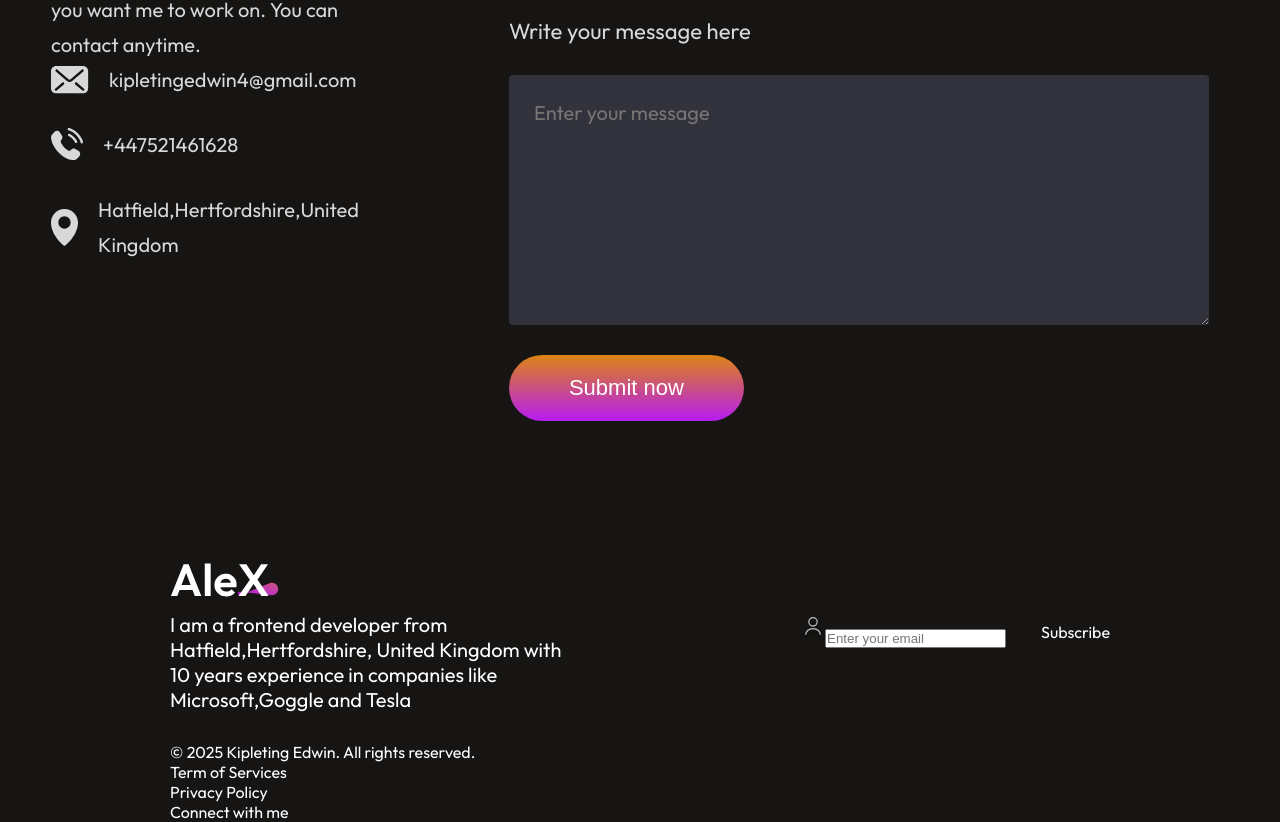
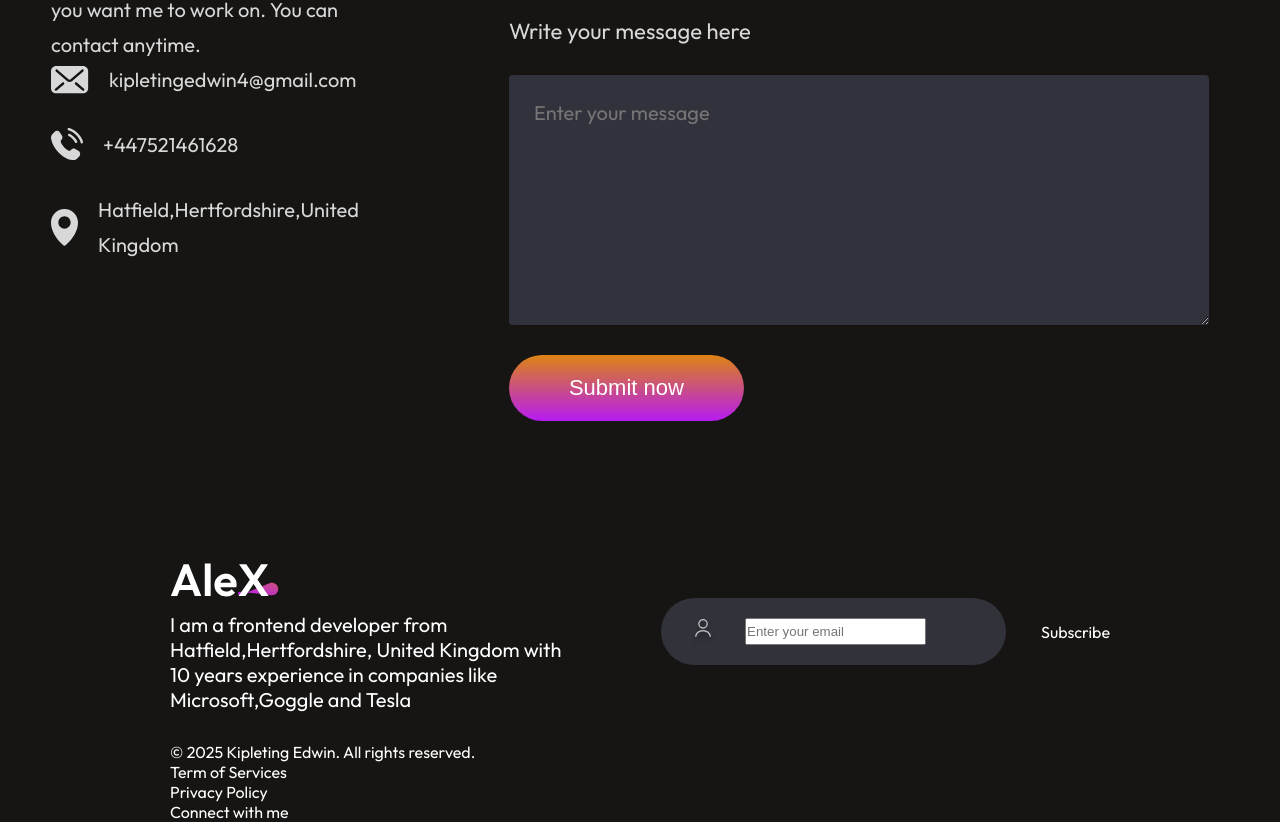
Before and after one commit to KipletingEdwin/kipleting-edwin-portfolio, a React (Vite) app: page / in a window 1280 px wide. Shown: the part 5902-6724 px from the top of the page. Built offline with nearby package versions, Linux system fonts and the light colour scheme.

Commit message:
style the footer-email-input

```diff
--- a/src/Components/Footer/Footer.css
+++ b/src/Components/Footer/Footer.css
@@ -20,3 +20,12 @@
     align-items: center;
     gap: 35px;
 }
+
+.footer-email-input{
+    display: flex;
+    gap: 30px;
+    padding: 20px 30px;
+    border-radius: 50px;
+    background: #32323B;
+    padding-right: 80px;
+}
```
